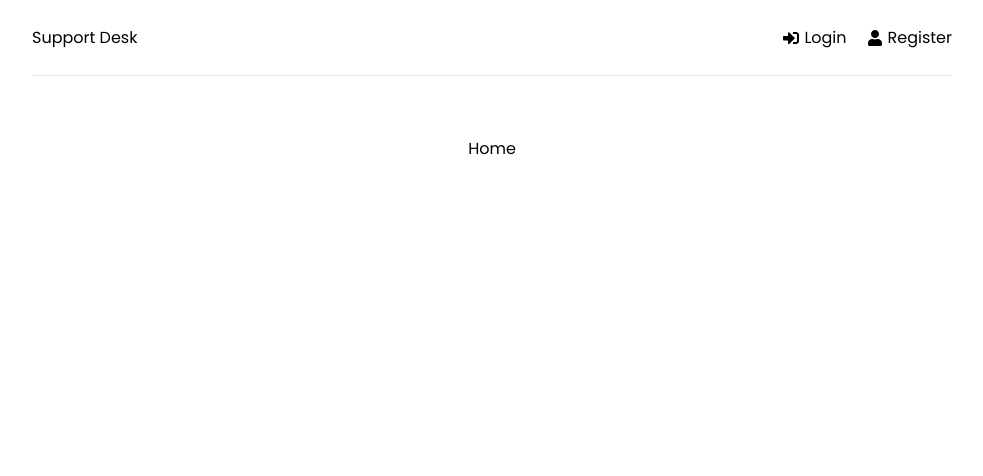
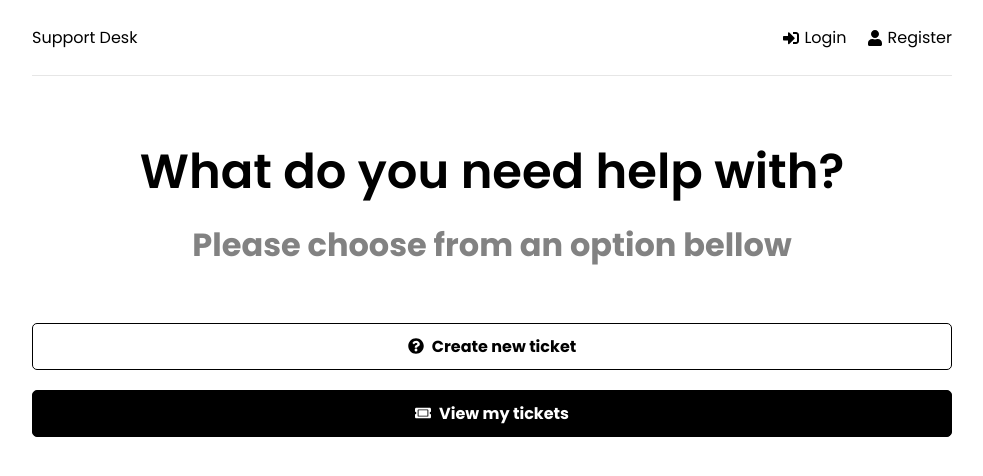
Before and after one commit to nicolashbt/helpdesk, a React (Create React App) app in the folder frontend/: page / in a window 1280 px wide. Shown: the top 476 px of the page, without its empty margins (148-1131 px from the left). Built offline with nearby package versions, Linux system fonts and the light colour scheme.

Commit message:
add home html

```diff
--- a/frontend/src/pages/Home.jsx
+++ b/frontend/src/pages/Home.jsx
@@ -1,9 +1,21 @@
-import React from 'react'
+import { Link } from "react-router-dom";
+import { FaQuestionCircle, FaTicketAlt } from "react-icons/fa";
 
 function Home() {
   return (
-    <div>Home</div>
-  )
+    <>
+      <section className="heading">
+        <h1>What do you need help with?</h1>
+        <p>Please choose from an option bellow</p>
+      </section>
+      <Link to="/new-ticket" className="btn btn-reverse btn-block">
+        <FaQuestionCircle /> Create new ticket
+      </Link>
+      <Link to="/tickets" className="btn btn-block">
+        <FaTicketAlt /> View my tickets
+      </Link>
+    </>
+  );
 }
 
-export default Home
+export default Home;
```
